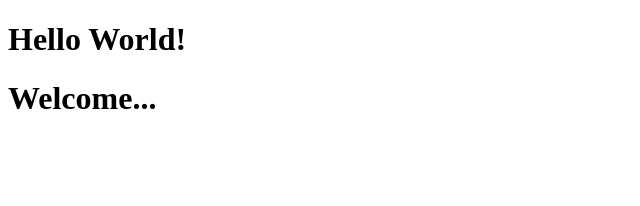
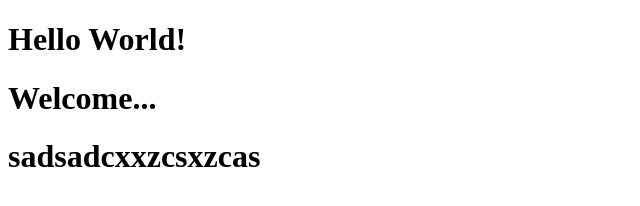
Before and after one commit to ManishSkyindya/GithubDemo, a plain HTML site: page index.html in a window 1280 px wide. Shown: the whole page, without its empty margins (0-640 px from the left). Drawn offline with Linux system fonts and the light colour scheme.

Commit message:
Third Commit

```diff
--- a/index.html
+++ b/index.html
@@ -9,5 +9,6 @@
 <body>
     <h1>Hello World!</h1>
     <h1>Welcome...</h1>
+    <h1>sadsadcxxzcsxzcas</h1>
 </body>
 </html>
```
